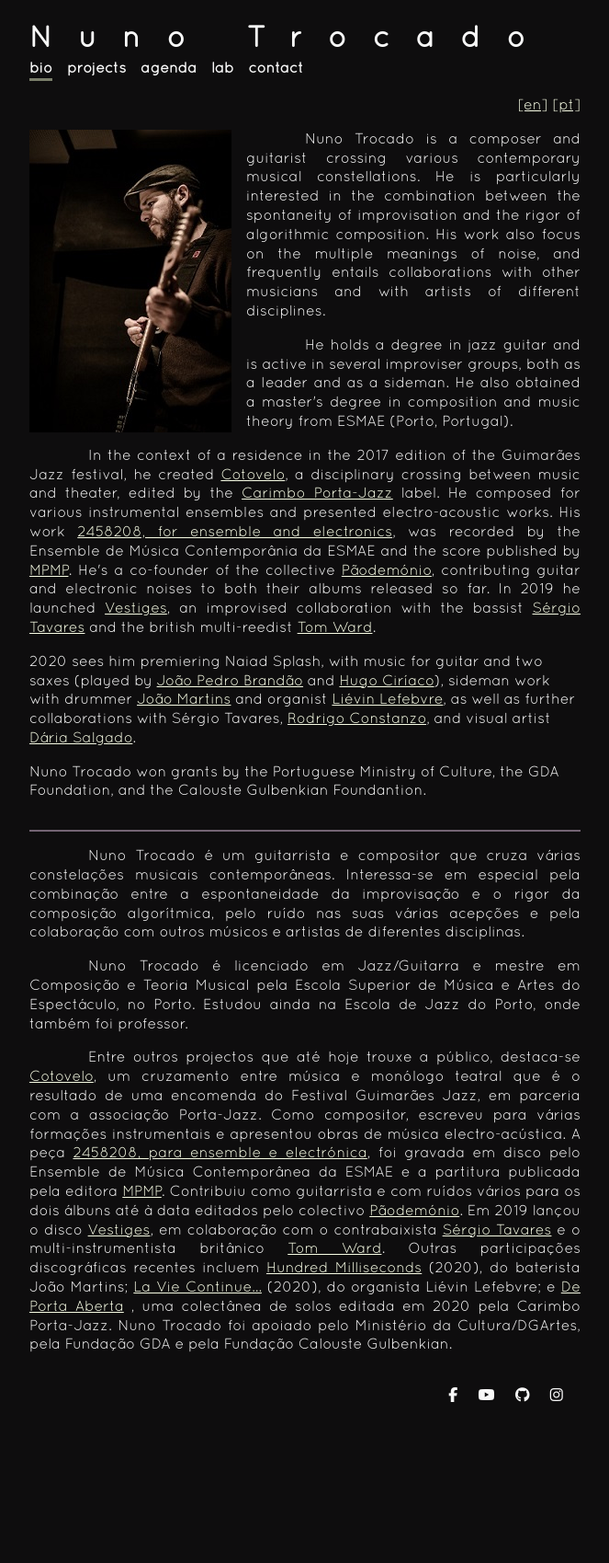
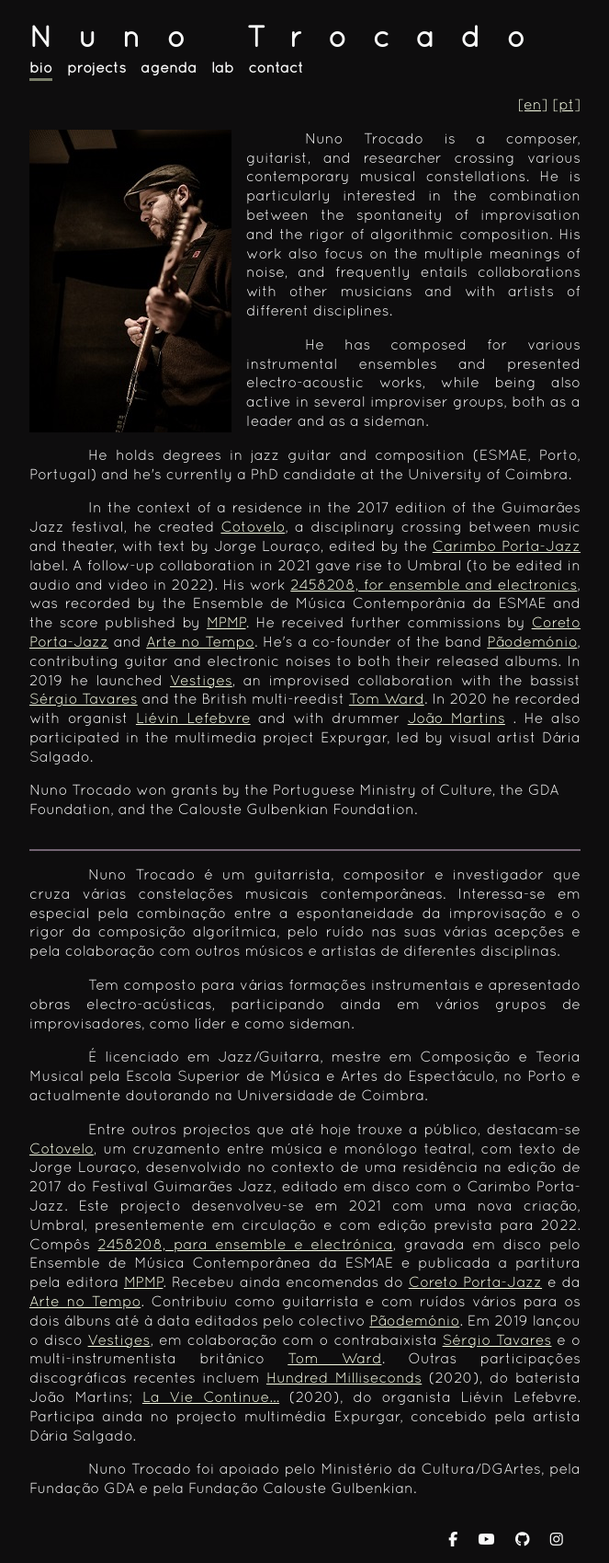
Before and after one commit to ntrocado/ntrocado.github.io, a Jekyll site: the page built from bio.html, in a window 1280 px wide. Shown: the whole page at 92% size, without its empty margins (308-971 px from the left). Built offline with Jekyll 4.4.1, drawn with Linux system fonts in a browser that asks for light colours; nearby versions of some CDN libraries; before the commit the page ends 1542 px from its top, so only the background shows below that.

Commit message:
Bio update

```diff
--- a/bio.html
+++ b/bio.html
@@ -10,19 +10,22 @@ title: Nuno Trocado - Bio
   <img src="/images/IMG_4137.jpg" alt="Nuno Trocado" />
 </div>
 <section class="texto">
-<p class="texto">Nuno Trocado is a composer and guitarist crossing various contemporary musical constellations. He is particularly interested in the combination between the spontaneity of improvisation and the rigor of algorithmic composition. His work also focus on the multiple meanings of noise, and frequently entails  collaborations with other musicians and with artists of different disciplines.</p>
-<p class="texto">He holds a degree in jazz guitar and is active in several improviser groups, both as a leader and as a sideman. He also obtained a master's degree in composition and music theory from ESMAE (Porto, Portugal).</p>
-<p class="texto">In the context of a residence in the 2017 edition of the Guimarães Jazz festival, he created <a href="projectos.html#cotovelo">Cotovelo</a>, a disciplinary crossing between music and theater, edited by the <a href="https://portajazz.com/carimbo">Carimbo Porta-Jazz</a> label. He composed for various instrumental ensembles and presented electro-acoustic works. His work <a href="projectos.html#2458208">2458208, for ensemble and electronics</a>, was recorded by the Ensemble de Música Contemporânia da ESMAE and the score published by <a href="http://mpmp.pt/">MPMP</a>. He's a co-founder of the collective <a href="https://paodemonio.bandcamp.com/">Pãodemónio</a>, contributing guitar and electronic noises to both their albums released so far. In 2019 he launched <a href="projectos.html#tavares-trocado-ward">Vestiges</a>, an improvised collaboration with the bassist <a href="http://www.xn--srgiotavares-beb.com/">Sérgio Tavares</a> and the british multi-reedist <a href="https://madwort.co.uk/">Tom Ward</a>.</p>
-<p>2020 sees him premiering Naiad Splash, with music for guitar and two saxes (played by <a href="https://joaopedrobrandao.com/">João Pedro Brandão</a> and <a href="https://www.facebook.com/hugo.ciriaco.5">Hugo Ciríaco</a>), sideman work with drummer <a href="https://www.facebook.com/joao.martins.96780">João Martins</a> and organist <a href="https://www.facebook.com/lievin.lefebvre">Liévin Lefebvre</a>, as well as further collaborations with Sérgio Tavares, <a href="http://www.rodrigoconstanzo.com/">Rodrigo Constanzo</a>, and visual artist <a href="https://dariasalgado.blogspot.com/">Dária Salgado</a>.</p>
-<p> Nuno Trocado won grants by the Portuguese Ministry of Culture, the GDA Foundation, and the Calouste Gulbenkian Foundantion.</p>
+  <p class="texto">Nuno Trocado is a composer, guitarist, and researcher crossing various contemporary musical constellations. He is particularly interested in the combination between the spontaneity of improvisation and the rigor of algorithmic composition. His work also focus on the multiple meanings of noise, and frequently entails collaborations with other musicians and with artists of different disciplines.</p>
+  <p class="texto">He has composed for various instrumental ensembles and presented electro-acoustic works, while being also active in several improviser groups, both as a leader and as a sideman.</p>
+<p class="texto">He holds degrees in jazz guitar and composition (ESMAE, Porto, Portugal) and he's currently a PhD candidate at the University of Coimbra.</p>
+  <p class="texto">In the context of a residence in the 2017 edition of the Guimarães Jazz festival, he created <a href="projectos.html#cotovelo">Cotovelo</a>, a disciplinary crossing between music and theater, with text by Jorge Louraço, edited by the <a href="https://portajazz.com/carimbo">Carimbo Porta-Jazz</a> label. A follow-up collaboration in 2021 gave rise to Umbral (to be edited in audio and video in 2022). His work <a href="projectos.html#2458208">2458208, for ensemble and electronics</a>, was recorded by the Ensemble de Música Contemporânia da ESMAE and the score published by <a href="http://mpmp.pt/">MPMP</a>. He received further commissions by <a href="https://portajazz.com/coreto.html">Coreto Porta-Jazz</a> and <a href="https://artenotempo.pt/en/arte-no-tempo-2/">Arte no Tempo</a>. He's a co-founder of the band <a href="https://paodemonio.bandcamp.com/">Pãodemónio</a>, contributing guitar and electronic noises to both their released albums. In 2019 he launched <a href="projectos.html#tavares-trocado-ward">Vestiges</a>, an improvised collaboration with the bassist <a href="http://www.xn--srgiotavares-beb.com/">Sérgio Tavares</a> and the British multi-reedist <a href="https://madwort.co.uk/">Tom Ward</a>. In 2020 he recorded with organist <a href="/projects/sideman/lievin-lefebvre.html">Liévin Lefebvre</a>
+    and with drummer <a href="/projects/sideman/joao-martins-100ms.html">João Martins</a>
+    . He also participated in the multimedia project Expurgar, led by visual artist Dária Salgado.</p>
+<p> Nuno Trocado won grants by the Portuguese Ministry of Culture, the GDA Foundation, and the Calouste Gulbenkian Foundation.</p>
 </section>
 <hr>
 <a name="bio-pt"></a>
 <section class="texto">
-  <p class="texto">Nuno Trocado é um guitarrista e compositor que cruza várias constelações musicais contemporâneas. Interessa-se em especial pela combinação entre a espontaneidade da improvisação e o rigor da composição algorítmica, pelo ruído nas suas várias acepções e pela colaboração com outros músicos e artistas de diferentes disciplinas.</p>
-  <p class="texto">Nuno Trocado é licenciado em Jazz/Guitarra e mestre em Composição e Teoria Musical pela Escola Superior de Música e Artes do Espectáculo, no Porto. Estudou ainda na Escola de Jazz do Porto, onde também foi professor.</p>
-  <p class="texto">Entre outros projectos que até hoje trouxe a público, destaca-se <a href="projectos.html#cotovelo">Cotovelo</a>, um cruzamento entre música e monólogo teatral que é o resultado de uma encomenda do Festival Guimarães Jazz, em parceria com a associação Porta-Jazz. Como compositor, escreveu para várias formações instrumentais e apresentou obras de música electro-acústica. A peça <a href="projectos.html#2458208">2458208, para ensemble e electrónica</a>, foi gravada em disco pelo Ensemble de Música Contemporânea da ESMAE e a partitura publicada pela editora <a href="http://mpmp.pt/">MPMP</a>. Contribuiu como guitarrista e com ruídos vários para os dois álbuns até à data editados pelo colectivo <a href="https://paodemonio.bandcamp.com/">Pãodemónio</a>. Em 2019 lançou o disco <a href="projectos.html#tavares-trocado-ward">Vestiges</a>, em colaboração com o contrabaixista <a href="http://www.xn--srgiotavares-beb.com/">Sérgio Tavares</a> e o multi-instrumentista britânico <a href="https://madwort.co.uk/">Tom Ward</a>. Outras participações discográficas recentes incluem <a href="/projects/sideman/joao-martins-100ms.html">Hundred Milliseconds</a>
+  <p class="texto">Nuno Trocado é um guitarrista, compositor e investigador que cruza várias constelações musicais contemporâneas. Interessa-se em especial pela combinação entre a espontaneidade da improvisação e o rigor da composição algorítmica, pelo ruído nas suas várias acepções e pela colaboração com outros músicos e artistas de diferentes disciplinas.</p>
+  <p class="texto">Tem composto para várias formações instrumentais e apresentado obras electro-acústicas, participando ainda em vários grupos de improvisadores, como líder e como sideman.</p>
+  <p class="texto">É licenciado em Jazz/Guitarra, mestre em Composição e Teoria Musical pela Escola Superior de Música e Artes do Espectáculo, no Porto e actualmente doutorando na Universidade de Coimbra.
+  <p class="texto">Entre outros projectos que até hoje trouxe a público, destacam-se <a href="projectos.html#cotovelo">Cotovelo</a>, um cruzamento entre música e monólogo teatral, com texto de Jorge Louraço, desenvolvido no contexto de uma residência na edição de 2017 do Festival Guimarães Jazz, editado em disco com o Carimbo Porta-Jazz. Este projecto desenvolveu-se em 2021 com uma nova criação, Umbral, presentemente em circulação e com edição prevista para 2022. Compôs <a href="projectos.html#2458208">2458208, para ensemble e electrónica</a>, gravada em disco pelo Ensemble de Música Contemporânea da ESMAE e publicada a partitura pela editora <a href="http://mpmp.pt/">MPMP</a>. Recebeu ainda encomendas do <a href="https://portajazz.com/coreto.html">Coreto Porta-Jazz</a> e da <a href="https://artenotempo.pt/en/arte-no-tempo-2/">Arte no Tempo</a>. Contribuiu como guitarrista e com ruídos vários para os dois álbuns até à data editados pelo colectivo <a href="https://paodemonio.bandcamp.com/">Pãodemónio</a>. Em 2019 lançou o disco <a href="projectos.html#tavares-trocado-ward">Vestiges</a>, em colaboração com o contrabaixista <a href="http://www.xn--srgiotavares-beb.com/">Sérgio Tavares</a> e o multi-instrumentista britânico <a href="https://madwort.co.uk/">Tom Ward</a>. Outras participações discográficas recentes incluem <a href="/projects/sideman/joao-martins-100ms.html">Hundred Milliseconds</a>
     (2020), do baterista João Martins; <a href="/projects/sideman/lievin-lefebvre.html">La Vie Continue…</a>
-    (2020), do organista Liévin Lefebvre; e <a href="projectos.html#dentro">De Porta Aberta</a>
-    , uma colectânea de solos editada em 2020 pela Carimbo Porta-Jazz. Nuno Trocado foi apoiado pelo Ministério da Cultura/DGArtes, pela Fundação GDA e pela Fundação Calouste Gulbenkian.</p>
+    (2020), do organista Liévin Lefebvre. Participa ainda no projecto multimédia Expurgar, concebido pela artista Dária Salgado.
+    <p class="texto">Nuno Trocado foi apoiado pelo Ministério da Cultura/DGArtes, pela Fundação GDA e pela Fundação Calouste Gulbenkian.</p>
 </section>
```
